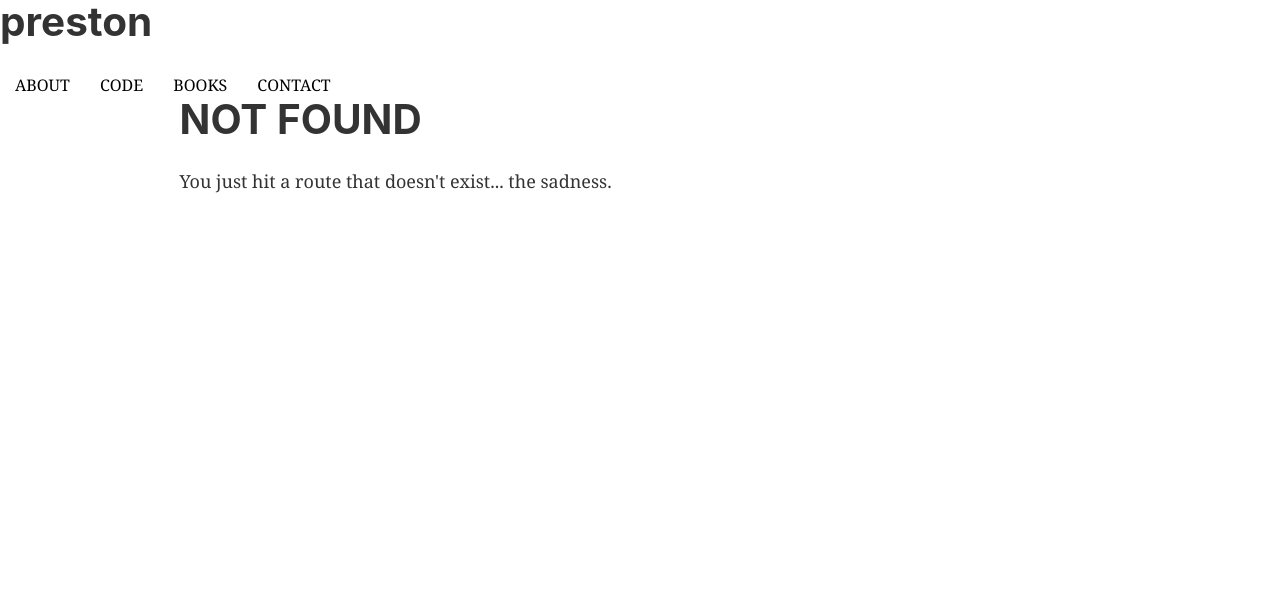
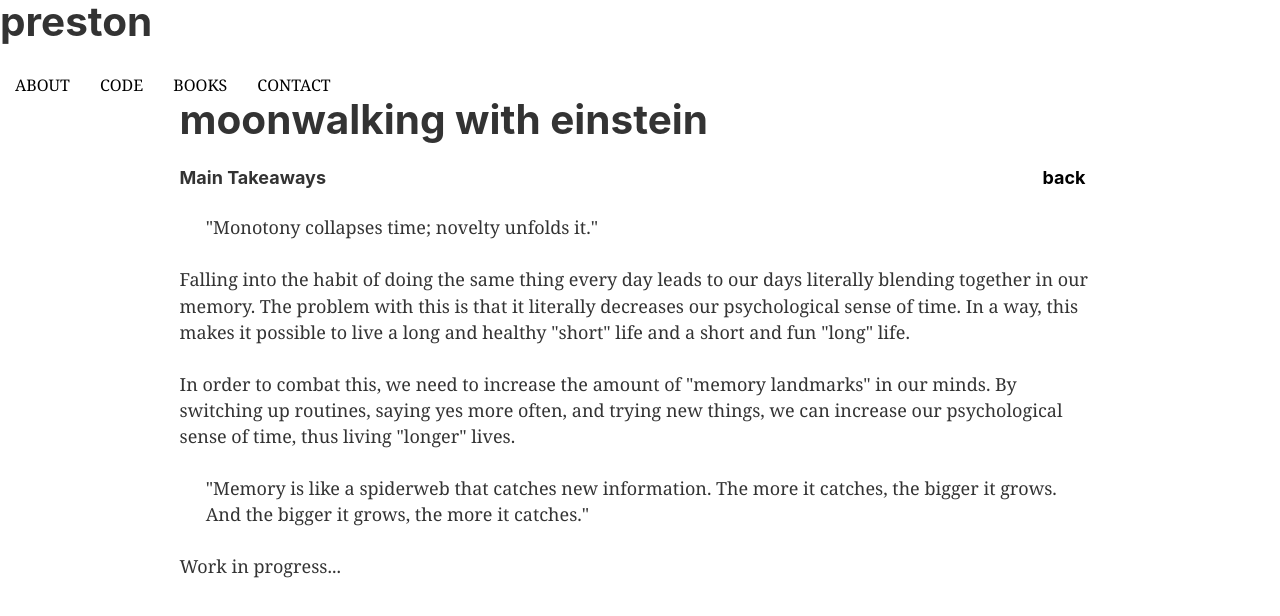
Before and after one commit to rakovskyp/prestonr-website, a Gatsby site: page /books/moonwalking in a window 1280 px wide. Before the commit this address had no page. Built offline with nearby package versions, Linux system fonts and the light colour scheme; Gatsby itself is replaced by a stand-in of ours.

Commit message:
added moonwalking book

```diff
--- a/src/components/job.js
+++ b/src/components/job.js
@@ -5,7 +5,7 @@
 
     return (
         <tr align='center'>
-            <td>
+            <td align='center'>
                 <img className='workedLogo' src={logo} />
             </td>
             <td className='aboutText'>
--- a/src/pages/books.js
+++ b/src/pages/books.js
@@ -1,13 +1,24 @@
 import React from 'react';
 import Layout from '../components/layout'
+import styled from "styled-components";
+import { Link } from 'gatsby';
+
+const StyledLink = styled(props => <Link {...props} />)`
+text-decoration: none;
+text-decoration-color: initial;
+text-decoration-style: initial;
+color: black;
+font-family: georgia, serif;
+`;
 
 const Books = (props) => {
     return (
         <Layout>
             <div className='fade-in'>
               <h1 className='title shrink'>books</h1>
-              <p>Books that I'm reading and the notes that I take on them.</p>
-              <p>Work in progress...</p>
+              <p>Here are some of the main ideas and takeaways that I got from the books that I've read.</p>
+              <p>Currently reading: How to Win Friends and Influence People by Dale Carnegie </p>
+              <StyledLink to='./books/moonwalking'><h4>Moonwalking with Einstein by Joshua Foer</h4></StyledLink>
             </div>
         </Layout>
     )
--- /dev/null
+++ b/src/pages/books/moonwalking.js
@@ -0,0 +1,44 @@
+import React from 'react';
+import Layout from '../../components/layout'
+import styled from "styled-components";
+import { Link } from 'gatsby';
+
+const StyledLink = styled(props => <Link {...props} />)`
+font-size: 16px;
+padding: 0 15px;
+float: right;
+text-align: right;
+position: relative;
+text-decoration: none;
+text-decoration-color: initial;
+text-decoration-style: initial;
+color: black;
+font-family: georgia, serif;
+`;
+
+const Moonwalking = (props) => {
+    return (
+        <Layout>
+            <div className='fade-in'>
+              <h1 className='title shrink'>moonwalking with einstein</h1>
+              <StyledLink to='/books'><h4>back</h4></StyledLink>
+              <h4>Main Takeaways</h4>
+              <blockquote className="quote">"Monotony collapses time; novelty unfolds it."</blockquote>
+              <p className='indent'>Falling into the habit of doing the same thing every day leads to
+              our days literally blending together in our memory. The problem with this is that it literally decreases
+              our psychological sense of time. In a way, this makes it possible to live a long and healthy "short" life and
+              a short and fun "long" life.</p>
+              <p className='indent'>In order to combat this, we need to increase the amount of "memory landmarks" in our minds.
+               By switching up routines, saying yes more often, and trying new things, we can increase our psychological sense of time,
+               thus living "longer" lives.</p>
+
+               <blockquote className="quote">"Memory is like a spiderweb that catches new information. The more it catches, the bigger it grows. And the bigger it grows, the more it catches."</blockquote>
+               {/* <p className='indent'>It takes knowledge to learn knowledge. Once you learn concepts in a specific field
+               you can draw parallels when learning different concepts that in turn help you understand new things you learn better. </p> */}
+              <p className='indent'>Work in progress...</p>
+            </div>
+        </Layout>
+    )
+}
+
+export default Moonwalking;
--- a/src/styles/main.css
+++ b/src/styles/main.css
@@ -55,7 +55,7 @@
     max-width: auto;
     height: 80px;
     display: block;
-    margin-left: 20px;
+    /* margin-left: 20px; */
     margin-bottom: 0px;
   }
 
@@ -95,6 +95,15 @@
     margin-bottom: 40px;
     box-shadow: 0 4px 8px 0 rgba(0, 0, 0, 0.2), 0 6px 20px 0 rgba(0, 0, 0, 0.19);
     transition: transform .3s;
+  }
+
+  .indent {
+    padding-left: 5em;
+  }
+
+  .quote {
+    font-style: italic;
+    font-size: 22px;
   }
 
   .project:hover {
```
